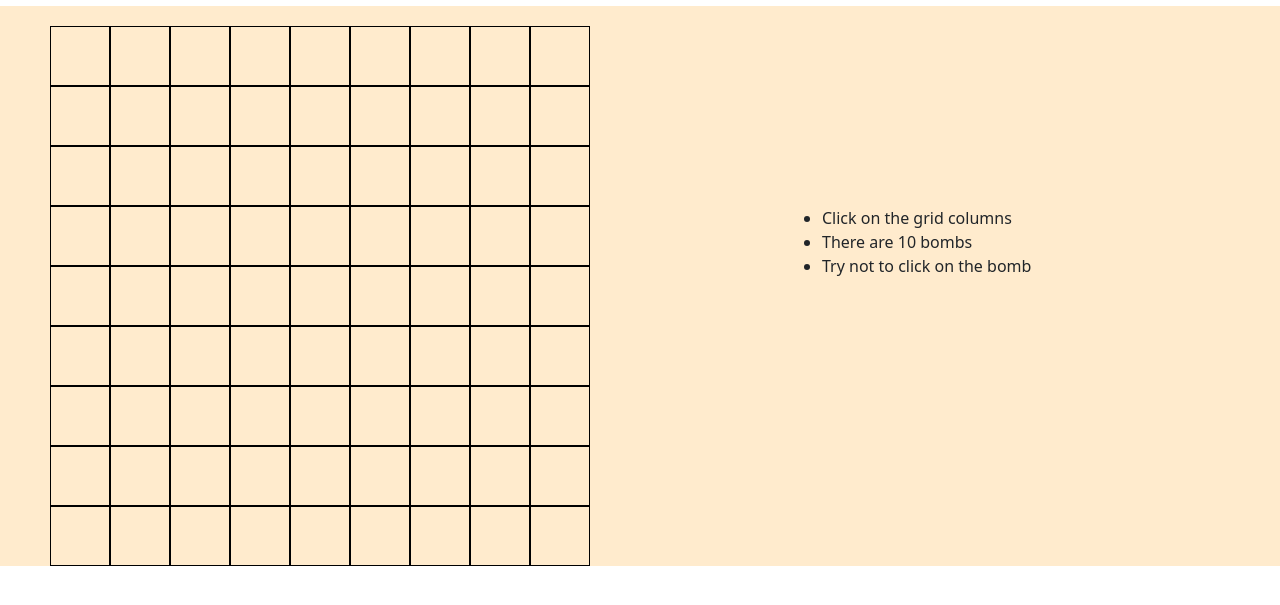
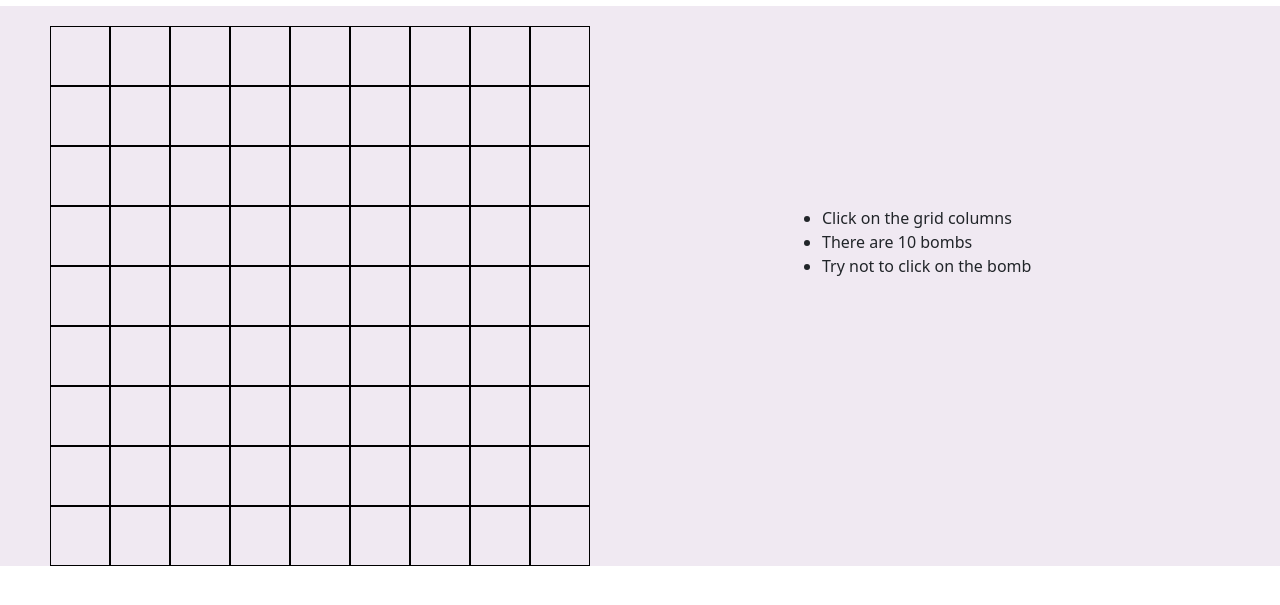
Before and after one commit to Ashwini7Soni/Bomberman, a PHP site: page / in a window 1280 px wide. Shown: the part 50-655 px from the top of the page. Run offline with PHP 8.4, Linux system fonts and the light colour scheme.

Commit message:
Third Commit

```diff
--- a/style.css
+++ b/style.css
@@ -1,7 +1,7 @@
 .main-content {
   display: flex;
   flex-direction: row;
-  background-color: blanchedalmond;
+  background-color: rgb(240, 233, 242);
 }
 
 .content2 {
```
